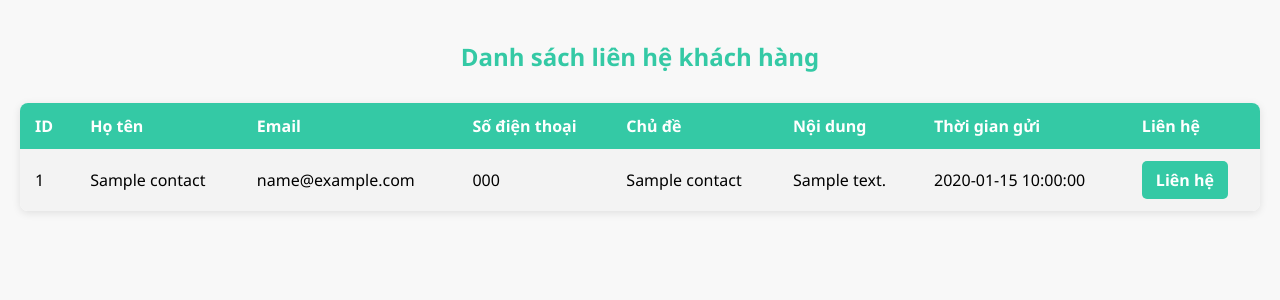
After one commit to tuyenhk05/PetHealing, a PHP site: page /manage_contact.php in a window 1280 px wide. The commit adds this page. Shown: the top 300 px of the page. Run offline with PHP 8.4, Linux system fonts and the light colour scheme; tables that the repository leaves empty or names only in its code hold one stand-in row (values such as "Sample post").

Commit message:
add manage_contact

```diff
--- /dev/null
+++ b/public/manage_contact.php
@@ -0,0 +1,102 @@
+<?php
+include('../includes/db_connect.php');
+$sql = "SELECT * FROM contact ORDER BY id DESC";
+$result = $conn->query($sql);
+?>
+
+<!DOCTYPE html>
+<html>
+<head>
+    <title>Quản lý liên hệ khách hàng</title>
+    <meta charset="UTF-8">
+    <style>
+        body {
+            font-family: 'Segoe UI', sans-serif;
+            background-color: #f8f8f8;
+            margin: 0;
+            padding: 20px;
+        }
+
+        h2 {
+            color: #34C9A5;
+            text-align: center;
+            margin-bottom: 30px;
+        }
+
+        table {
+            width: 100%;
+            border-collapse: collapse;
+            background-color: white;
+            box-shadow: 0 2px 8px rgba(0, 0, 0, 0.1);
+            border-radius: 8px;
+            overflow: hidden;
+        }
+
+        th, td {
+            padding: 12px 15px;
+            text-align: left;
+        }
+
+        th {
+            background-color: #34C9A5;
+            color: white;
+        }
+
+        tr:nth-child(even) {
+            background-color: #f3f3f3;
+        }
+
+        tr:hover {
+            background-color: #e0f7f3;
+        }
+
+        .contact-btn {
+            background-color: #34C9A5;
+            color: white;
+            padding: 8px 14px;
+            border: none;
+            border-radius: 5px;
+            text-decoration: none;
+            font-weight: bold;
+            display: inline-block;
+            transition: background-color 0.3s ease;
+        }
+
+        .contact-btn:hover {
+            background-color: #2cb092;
+        }
+    </style>
+</head>
+<body>
+    <h2>Danh sách liên hệ khách hàng</h2>
+    <table>
+        <tr>
+            <th>ID</th>
+            <th>Họ tên</th>
+            <th>Email</th>
+            <th>Số điện thoại</th>
+            <th>Chủ đề</th>
+            <th>Nội dung</th>
+            <th>Thời gian gửi</th>
+            <th>Liên hệ</th>
+        </tr>
+        <?php while($row = $result->fetch_assoc()): ?>
+        <tr>
+            <td><?= $row['id'] ?></td>
+            <td><?= htmlspecialchars($row['name']) ?></td>
+            <td><?= htmlspecialchars($row['email']) ?></td>
+            <td><?= htmlspecialchars($row['phone']) ?></td>
+            <td><?= htmlspecialchars($row['subject']) ?></td>
+            <td><?= htmlspecialchars($row['message']) ?></td>
+            <td><?= $row['created_at'] ?></td>
+            <td>
+                <a class="contact-btn" target="_blank"
+                   href="https://mail.google.com/mail/?view=cm&fs=1&to=<?= $row['email'] ?>&su=<?= urlencode('Phản hồi: '.$row['subject']) ?>">
+                   Liên hệ
+                </a>
+            </td>
+        </tr>
+        <?php endwhile; ?>
+    </table>
+</body>
+</html>
```
Also changed, not shown: public/all_products.php (+55 -45 lines), public/product_detail.php (+26 -30 lines).
